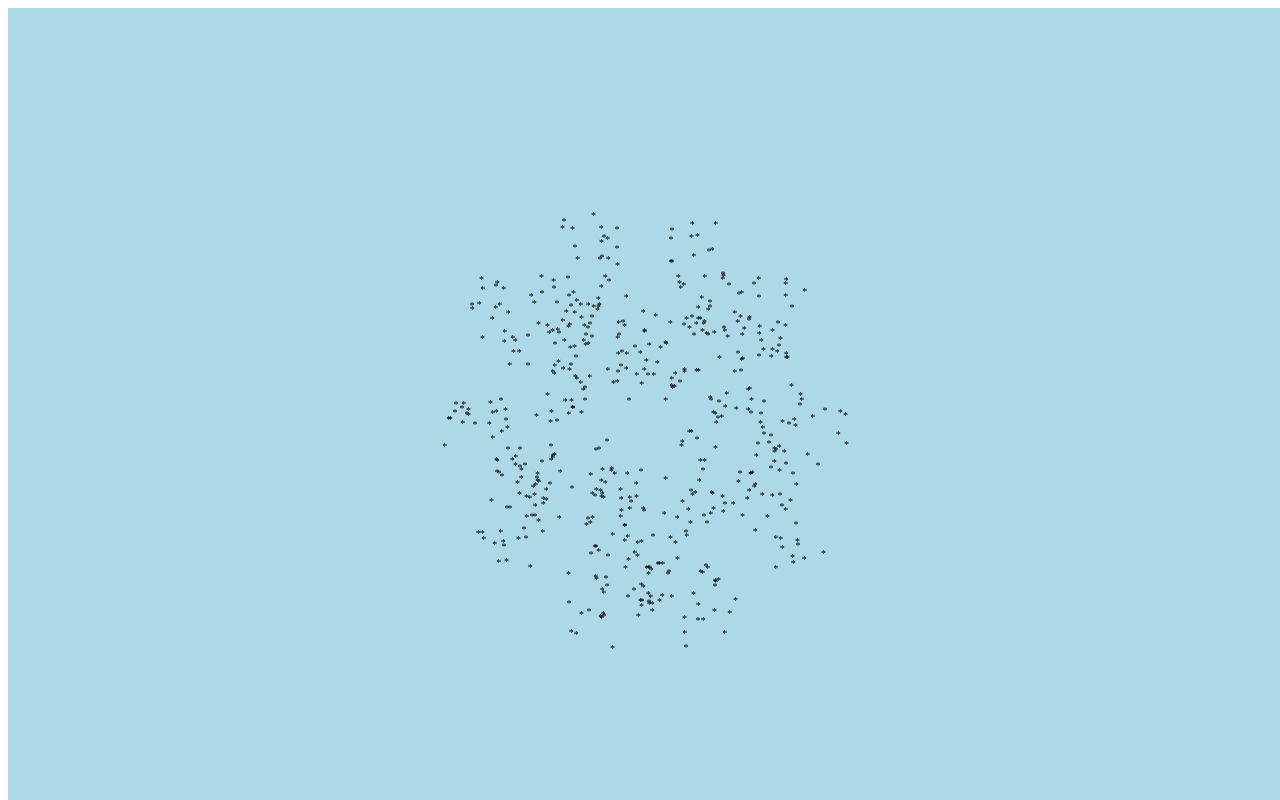
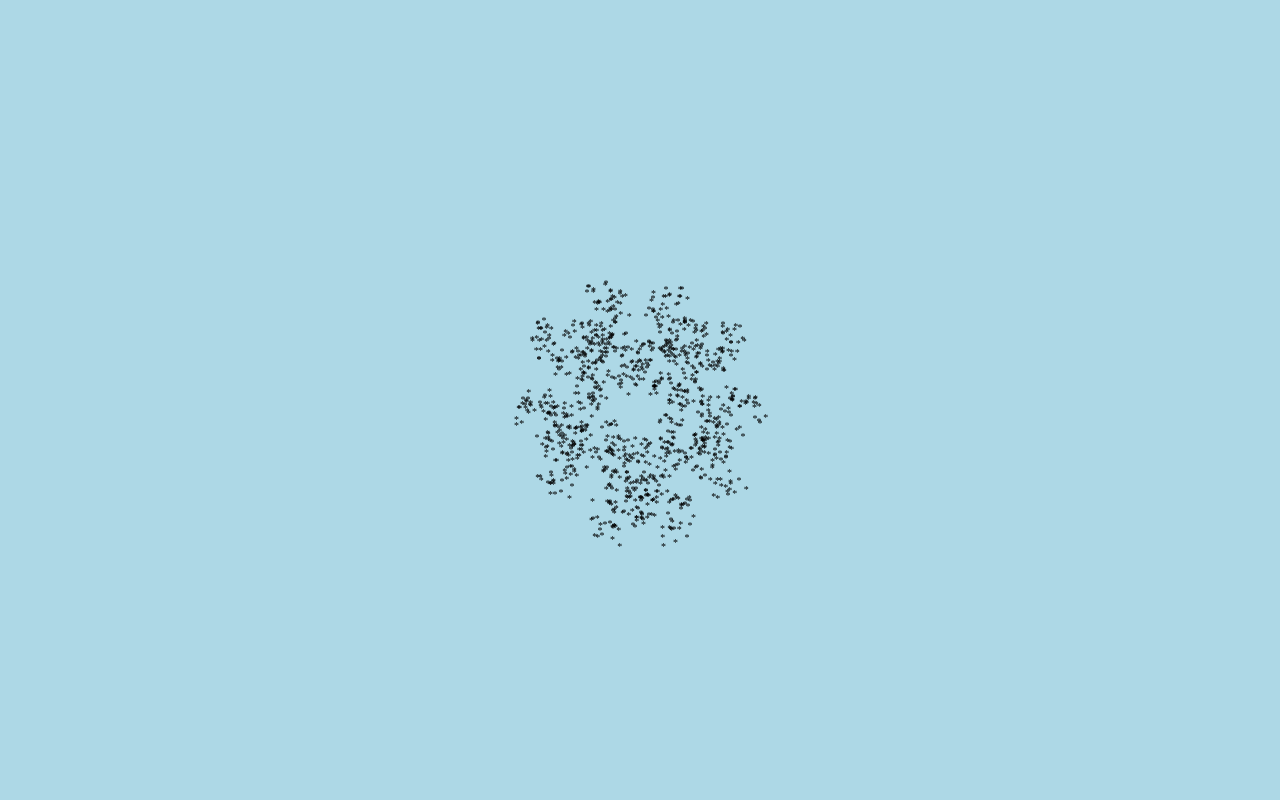
Before and after one commit to ramonprata/snowflake, a React (Create React App) app: page / in a window 1280 px wide. Built offline with nearby package versions, Linux system fonts and the light colour scheme.

Commit message:
2 files modified

```diff
--- a/App.tsx
+++ b/App.tsx
@@ -1,7 +1,7 @@
 import * as React from 'react';
 import './style.css';
 
-const DEFAULT_SIZE = 500;
+const DEFAULT_SIZE = 300;
 type Vertice = { left: number; top: number };
 
 const vertices = [
@@ -32,11 +32,13 @@ const getHalfPoint = (currentPoint: Vertice, selectedVertice: Vertice) => {
 const dots: Vertice[] = [];
 
 const addNewPoint = () => {
-  const newDot = getHalfPoint(currentPoint, vertices[lastVertice]);
-  const verticeIdx = getRandomVertice(lastVertice);
-  dots.push(newDot);
-  lastVertice = verticeIdx;
-  currentPoint = { ...newDot };
+  for (let i = 0; i < 100; i++) {
+    const newDot = getHalfPoint(currentPoint, vertices[lastVertice]);
+    const verticeIdx = getRandomVertice(lastVertice);
+    dots.push(newDot);
+    lastVertice = verticeIdx;
+    currentPoint = { ...newDot };
+  }
 };
 
 export default function App() {
@@ -46,7 +48,7 @@ export default function App() {
   React.useEffect(() => {
     const timerId = setInterval(() => {
       return setTimer(timer + 1);
-    }, 10);
+    }, 500);
     return () => clearInterval(timerId);
   });
 
--- a/style.css
+++ b/style.css
@@ -1,6 +1,10 @@
 h1,
 p {
   font-family: Lato;
+}
+body {
+  margin: 0;
+  padding: 0;
 }
 
 .container {
@@ -15,8 +19,8 @@ p {
 
 .pentagon {
   position: relative;
-  height: 500px;
-  width: 500px;
+  height: 300px;
+  width: 300px;
   /* border: 1px dashed #ddd; */
   /* background-color: white; */
 }
```
